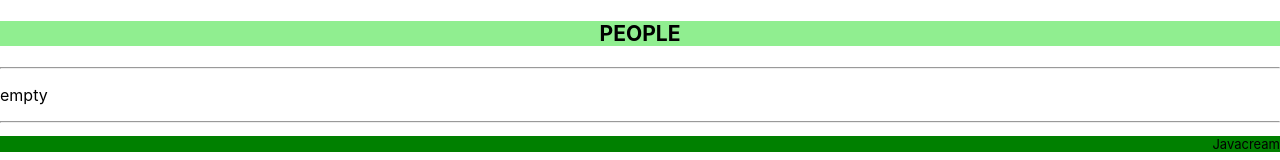
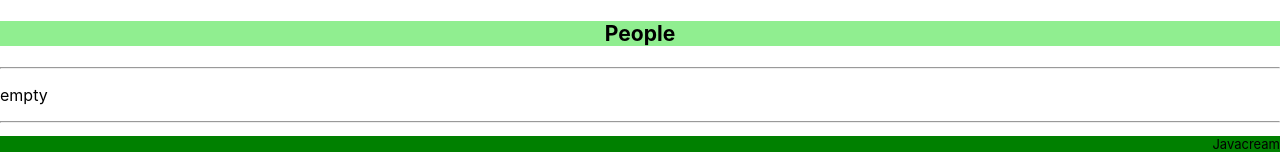
Before and after one commit to Javacream/org.javacream.training.react, a React (Create React App) app in the folder training/: page / in a window 1280 px wide. Shown: the top 160 px of the page. Built offline with nearby package versions, Linux system fonts and the light colour scheme.

Commit message:
introduce Context and expression language in HTML-Literal

```diff
--- a/training/src/people/Footer.js
+++ b/training/src/people/Footer.js
@@ -1,8 +1,9 @@
 import "./Footer.css"
+import { company } from "./PeopleContext"
 export default function Footer(){
     return (
         <div className="Footer">
-            <p>Javacream</p>
+            <p>{company}</p>
         </div>
             )
 }
--- a/training/src/people/Header.js
+++ b/training/src/people/Header.js
@@ -1,8 +1,9 @@
 import "./Header.css"
+import { applicationTitle } from "./PeopleContext"
 export default function Header(){
     return (
         <div className="Header">
-            <h3>PEOPLE</h3>
+            <h3>{applicationTitle}</h3>
         </div>
     )
 }
--- /dev/null
+++ b/training/src/people/PeopleContext.js
@@ -0,0 +1,8 @@
+import {Person, PeopleModel} from './model/PeopleModel'
+export const applicationTitle = "People"
+export const company = "Javacream"
+
+export const peopleModel = new PeopleModel()
+peopleModel.create("Sawitzki", "Rainer", 183, 'm')
+peopleModel.create("Musterfrau", "Hannah", 199, 'f')
+peopleModel.create("Schneider", "Andrea", 183, 'd')
```
